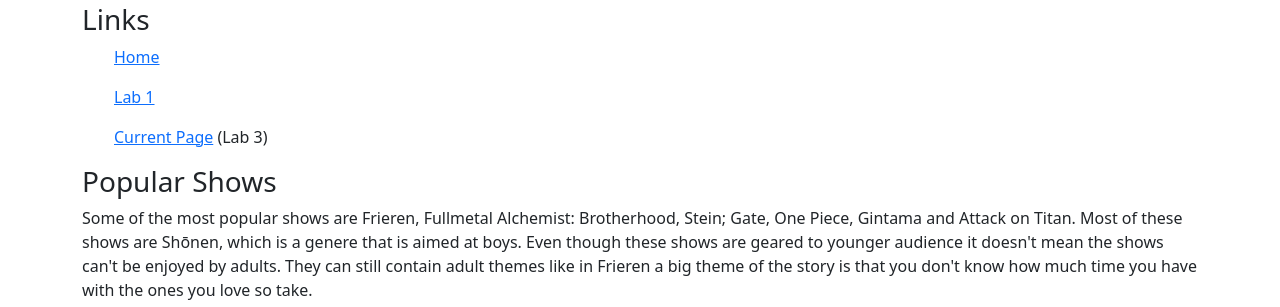
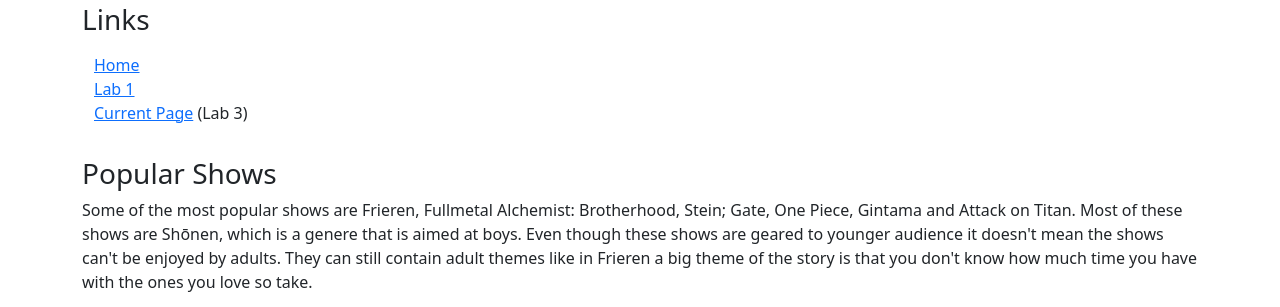
Before and after one commit to WillieLui429/CSC225-Lab3, a plain HTML site: page index.html in a window 1280 px wide. Shown: the part 53-360 px from the top of the page. Drawn offline with nearby package versions, Linux system fonts and the light colour scheme.

Commit message:
Changed the navbar

```diff
--- a/index.html
+++ b/index.html
@@ -20,9 +20,17 @@
 
                 <h1>Anime</h1>
                 <h3 >Links</h3>
-                <ul><a href = /CSC225_Lab1/>Home</a></ul>
-                <ul><a href = /CSC225-HomePage>Lab 1</a></ul>
-                <ul><a href =/CSC225-Lab3>Current Page</a> (Lab 3)</ul>
+
+                <nav class = "navbar navbar-default">
+                    <div class ="container-fluid">
+                        <ul class = "nav navbar-nav" style = "text-align: left">
+                            <li><a href = /CSC225_Lab1/>Home</a></li>
+                            <li><a href = /CSC225-HomePage>Lab 1</a></li>
+                            <li><a href =/CSC225-Lab3>Current Page</a> (Lab 3)</li>
+                        </ul>
+                    </div>
+                </nav>
+                <br>
                 <h3>Popular Shows</h3>
                 <p>Some of the most popular shows are Frieren, Fullmetal Alchemist: Brotherhood,
                      Stein; Gate, One Piece, Gintama and Attack on Titan.
```
